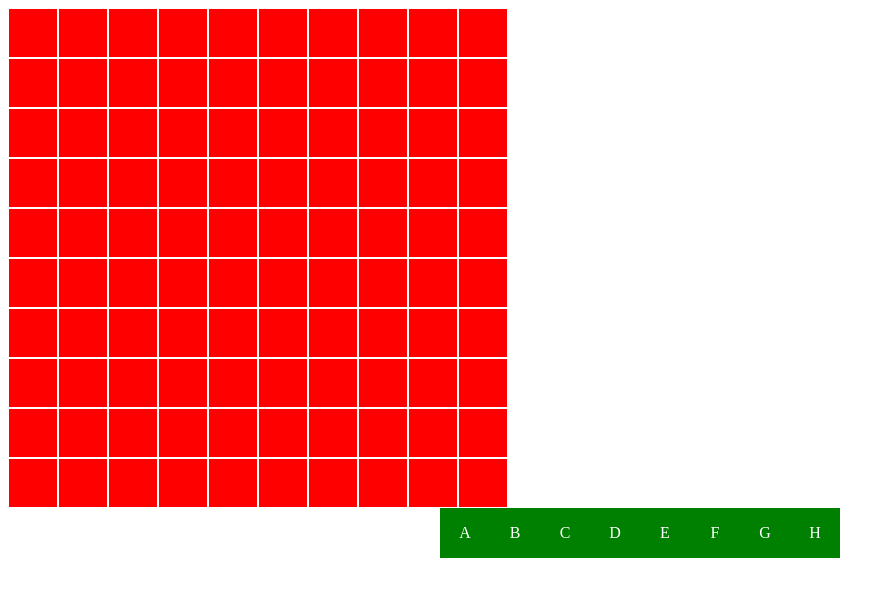
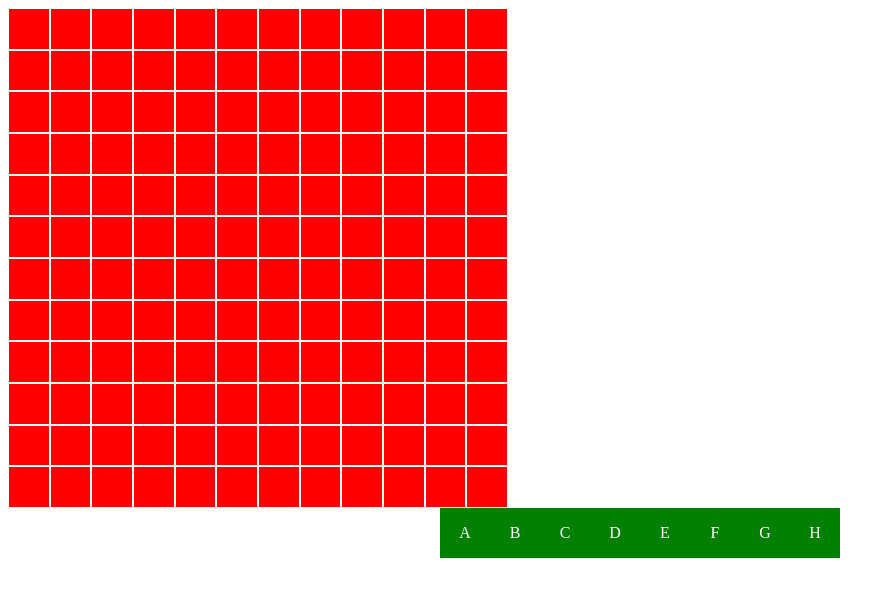
Before and after one commit to adunham95/scrabble-game, a Next.js app: page / in a window 1280 px wide. Shown: the top 596 px of the page, without its empty margins (0-894 px from the left). Built offline with nearby package versions, Linux system fonts and the light colour scheme.

Commit message:
Updated board size

```diff
--- a/components/Board/board.js
+++ b/components/Board/board.js
@@ -3,8 +3,8 @@ import useGame from '../../hooks/useGame';
 import Tile from '../Tile/tile';
 import BoardSquare from './boardSquare';
 
-const boardWidth = 10;
-const boardHeight = 10;
+const boardWidth = 12;
+const boardHeight = 12;
 
 function renderSquare(i, cards = []) {
   const x = i % boardWidth;
@@ -18,6 +18,7 @@ function renderSquare(i, cards = []) {
       x={x}
       y={y}
       key={i}
+      boardWidth={boardWidth}
     >
       {hasItem && (
       <Tile
```
